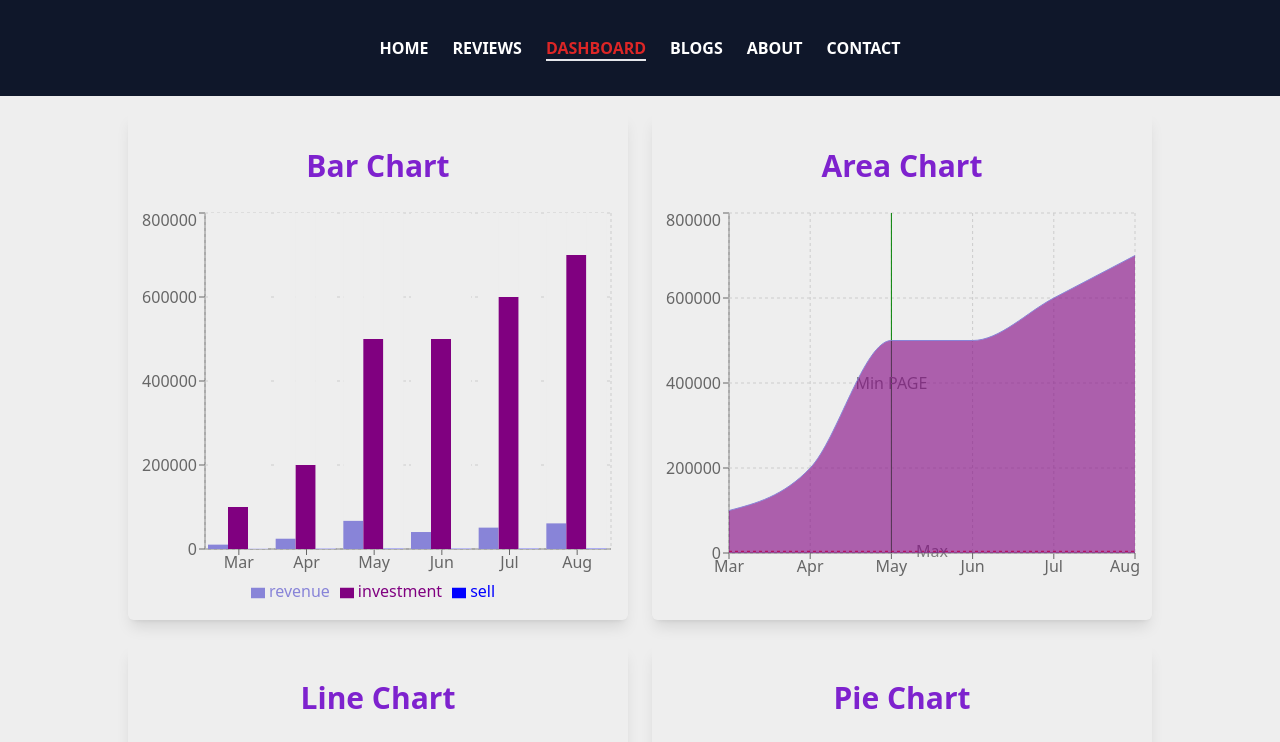
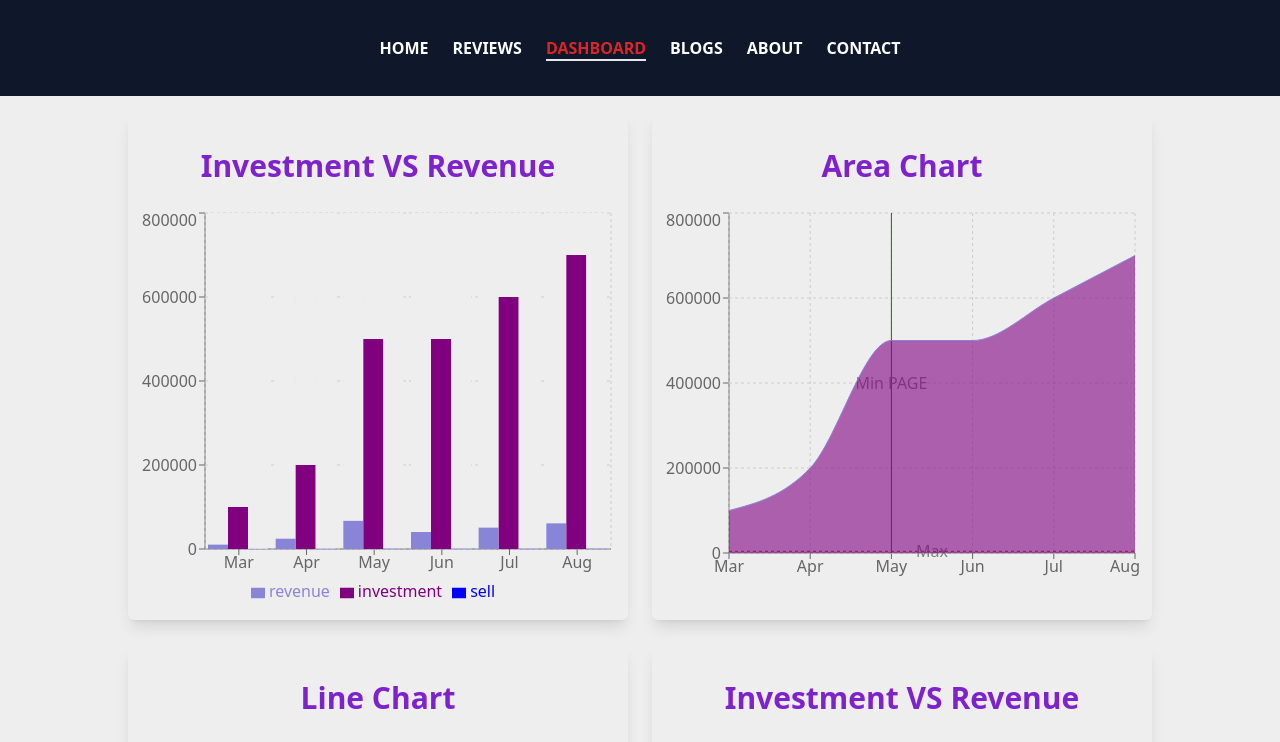
Before and after one commit to ifty03/assignment-9, a React (Create React App) app: page /dashboard in a window 1280 px wide. Shown: the top 742 px of the page. Built offline with nearby package versions, Linux system fonts and the light colour scheme.

Commit message:
final commit

```diff
--- a/src/Components/DashBoard/Chart1/Chart1.js
+++ b/src/Components/DashBoard/Chart1/Chart1.js
@@ -19,7 +19,7 @@ const Chart1 = () => {
     <Slide left>
       <div className="shadow-lg p-3 rounded-md">
         <h1 className="text-3xl text-purple-700 font-sans font-bold my-6">
-          Bar Chart
+          Investment VS Revenue
         </h1>
         <ResponsiveContainer width="100%" height={400}>
           <BarChart width={450} height={400} data={data} barSize={20}>
--- a/src/Components/DashBoard/Chart4/Chart4.js
+++ b/src/Components/DashBoard/Chart4/Chart4.js
@@ -1,13 +1,6 @@
 import React from "react";
 import { Slide } from "react-reveal";
-import {
-  Pie,
-  PieChart,
-  ResponsiveContainer,
-  Tooltip,
-  XAxis,
-  YAxis,
-} from "recharts";
+import { Pie, PieChart, ResponsiveContainer, Tooltip } from "recharts";
 import useChart from "../../hooks/chart";
 
 const Chart4 = () => {
@@ -16,7 +9,7 @@ const Chart4 = () => {
     <Slide right>
       <div className="shadow-lg p-3 rounded-md">
         <h1 className="text-3xl text-purple-700 font-sans font-bold my-6">
-          Pie Chart
+          Investment VS Revenue
         </h1>
         <ResponsiveContainer width="100%" height={350}>
           <PieChart>
```
